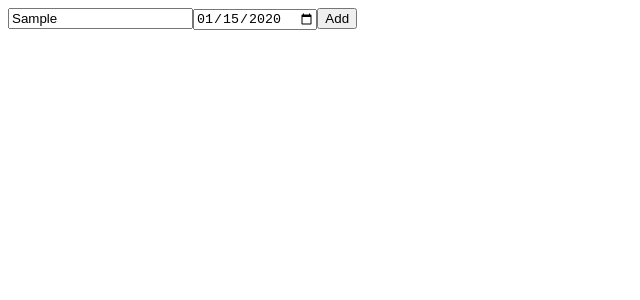
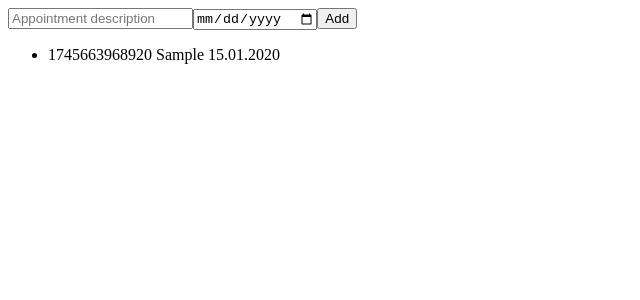
Before and after one commit to Nthabi/appointment-app, an Angular app: page / in a window 1280 px wide. Both pictures are taken after typing "Sample", "2020-01-15" into the empty fields and a click on the button "Add". Shown: the top 300 px of the page, without its empty margins (0-640 px from the left). Built offline with nearby package versions, Linux system fonts and the light colour scheme.

Commit message:
create appointment and display list of created appointments

```diff
--- a/src/app/appintment-list/appintment-list.component.html
+++ b/src/app/appintment-list/appintment-list.component.html
@@ -3,3 +3,9 @@
     <input [(ngModel)]="newAppointmentDate" type="date" placeholder="Appointment date">
     <button (click)="addAppointment()">Add</button>
 </div>
+
+<ul>
+    <li *ngFor="let appointment of appointments">
+        {{appointment.id}} {{appointment.title}} {{appointment.date | date: 'dd.MM.yyy'}}
+    </li>
+</ul>
--- a/src/app/appintment-list/appintment-list.component.ts
+++ b/src/app/appintment-list/appintment-list.component.ts
@@ -13,7 +13,17 @@ export class AppintmentListComponent {
   appointments: Appointment[] = [];
 
   addAppointment() {
-    console.log(this.newAppointmentDate + " " + this.newAppointmentTitle);
+
+    let appointment: Appointment = {
+      id: Date.now(),
+      title: this.newAppointmentTitle,
+      date: this.newAppointmentDate
+    }
+
+    this.appointments.push(appointment);
+    this.newAppointmentDate = new Date();
+    this.newAppointmentTitle = "";
+
   }
 
 }
```
